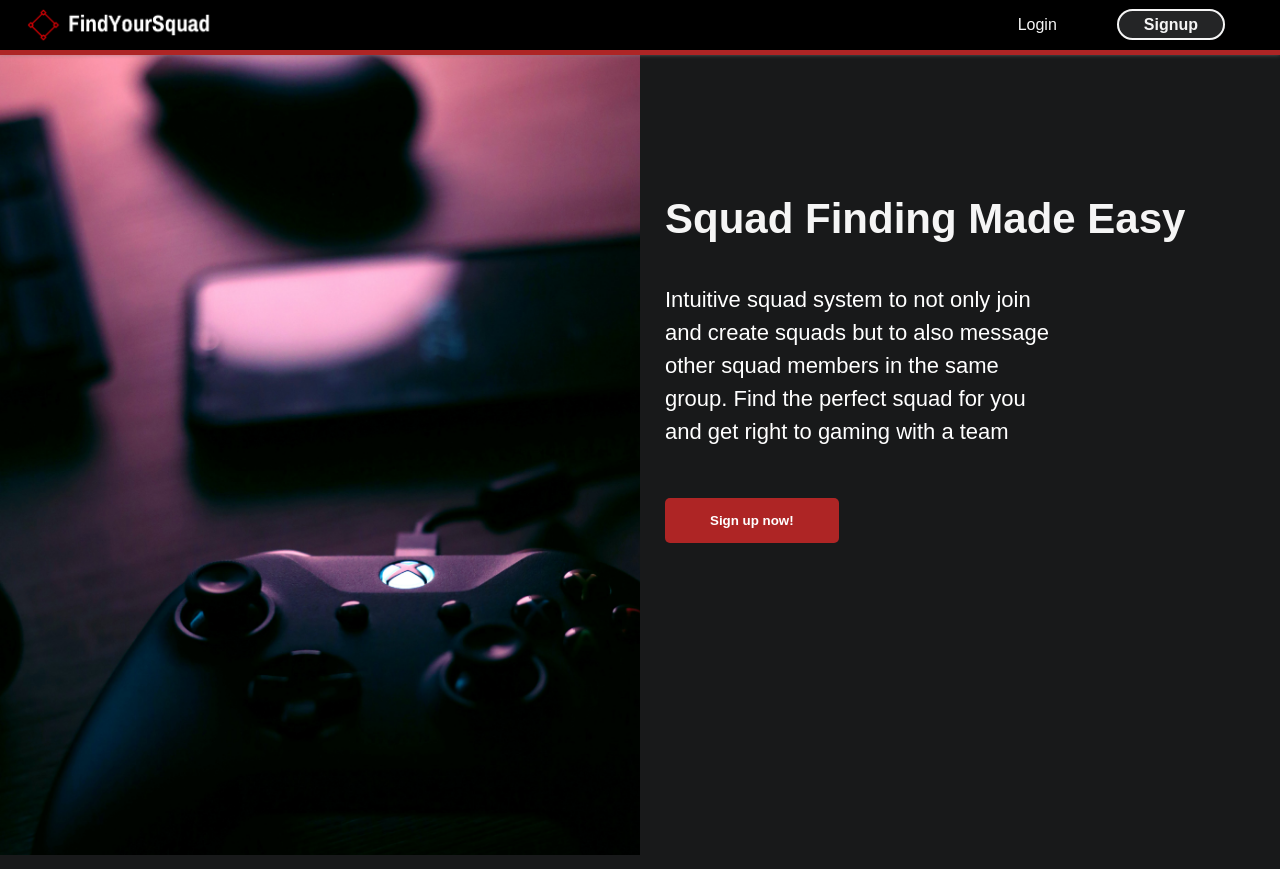
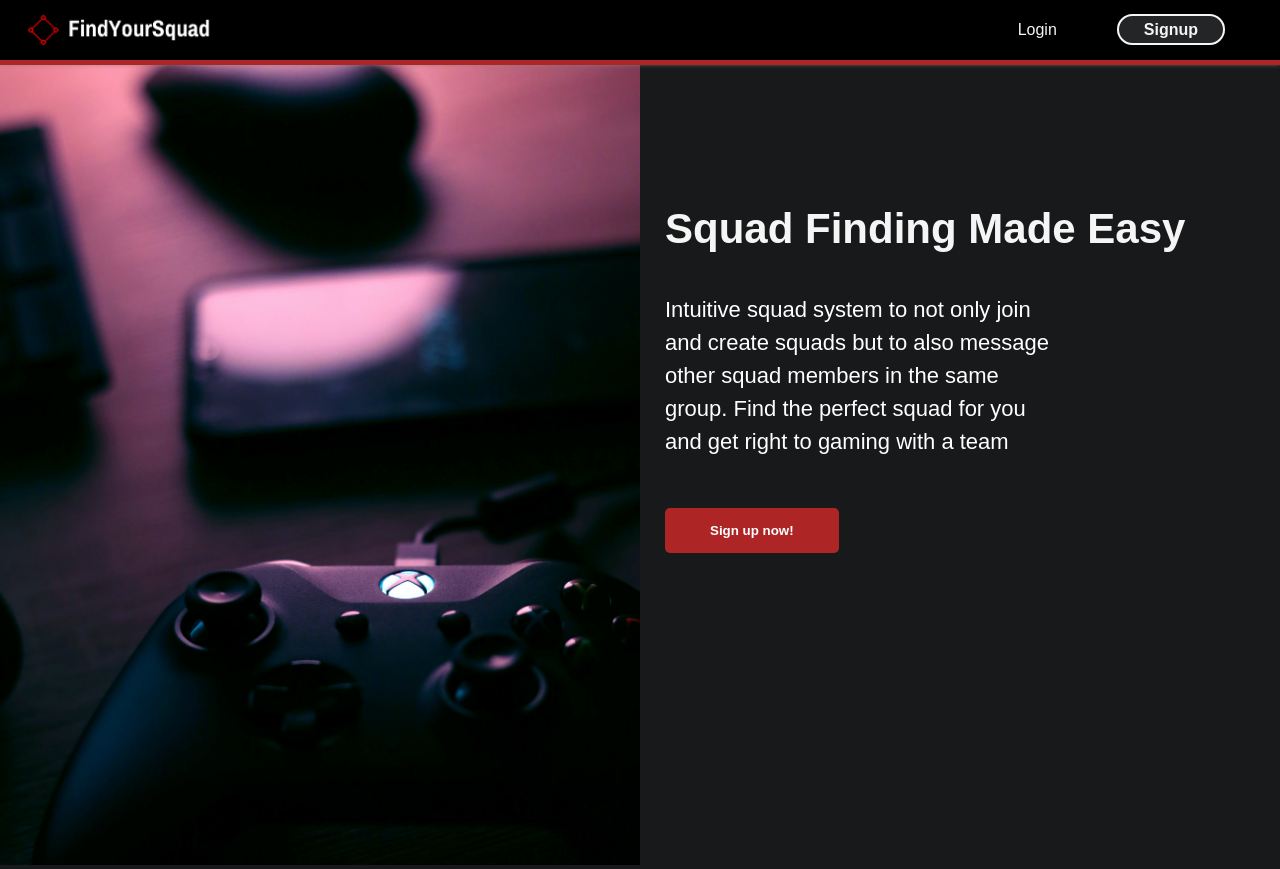
Before and after one commit to Julian-Tipler/FindYourSquad, a React (Create React App) app in the folder frontend/: page /profile/1 in a window 1280 px wide. Built offline with nearby package versions, Linux system fonts and the light colour scheme.

Commit message:
Resize Navbar

```diff
--- a/frontend/src/components/nav/navbar.css
+++ b/frontend/src/components/nav/navbar.css
@@ -1,5 +1,5 @@
 .navbar {
-    height: 50px;
+    height: 7.5vh;
     align-items: center;
     display: flex;
     justify-content: space-between;
```
